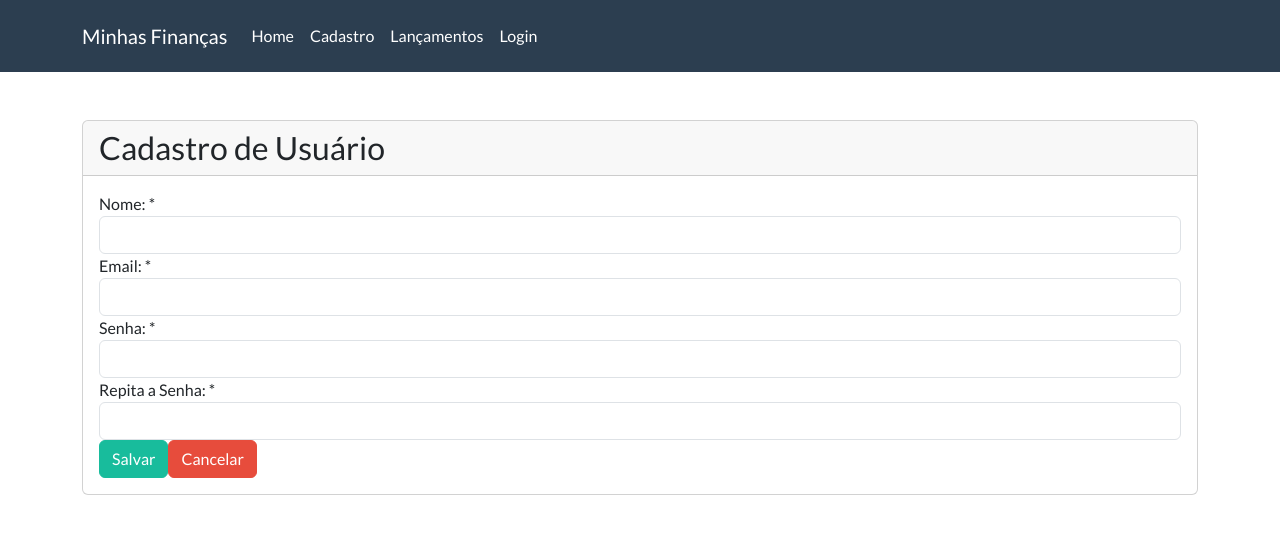
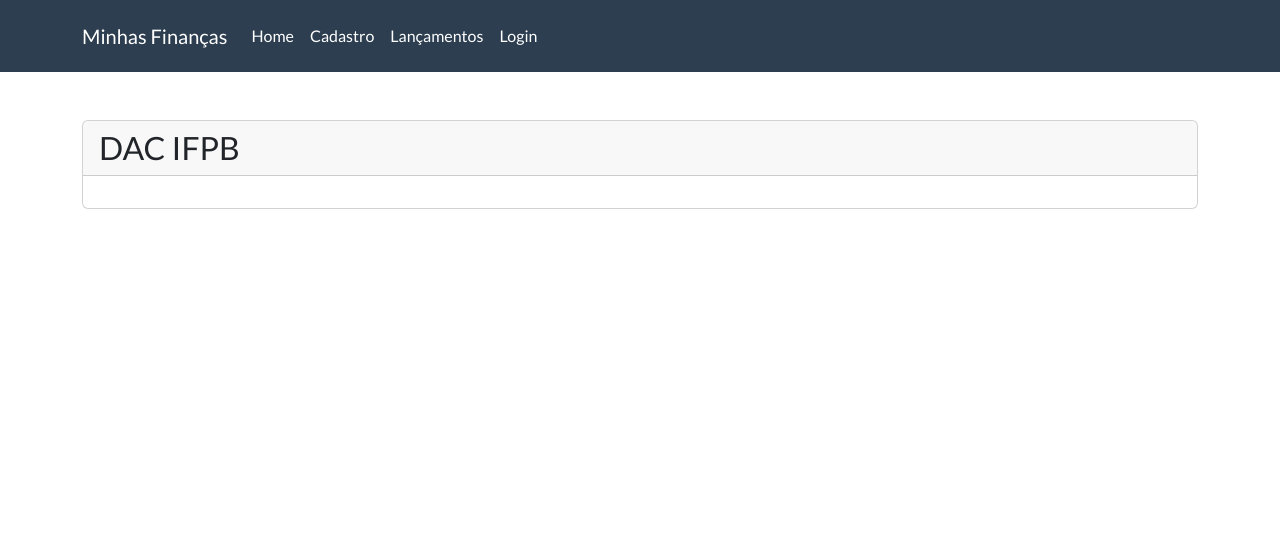
Before and after one commit to elenilsonvieira/myfinances-front, a React (Create React App) app: page / in a window 1280 px wide. Shown: the top 534 px of the page. Built offline with nearby package versions, Linux system fonts and the light colour scheme.

Commit message:
Configuradas as rotas

```diff
--- a/package.json
+++ b/package.json
@@ -9,6 +9,7 @@
     "bootswatch": "^5.1.3",
     "react": "^18.0.0",
     "react-dom": "^18.0.0",
+    "react-router-dom": "^6.3.0",
     "react-scripts": "5.0.0",
     "web-vitals": "^2.1.4"
   },
--- a/src/App.js
+++ b/src/App.js
@@ -2,9 +2,8 @@ import React from 'react';
 import 'bootswatch/dist/flatly/bootstrap.css';
 import './App.css';
 
-import Login from './screens/login/Login';
-import CreateUser from './screens/createUser/CreateUser';
 import Navbar from './components/NavBar';
+import MyRoutes from './main/MyRoutes';
 
 export default class App extends React.Component {
 
@@ -12,7 +11,7 @@ export default class App extends React.Component {
     return(
       <div>
         <Navbar />
-        <CreateUser />
+        <MyRoutes />
       </div>
     )
   }
--- a/src/components/NavBar.js
+++ b/src/components/NavBar.js
@@ -1,12 +1,12 @@
-import React from 'react'
+import React from 'react';
 
-import NavbarItem from './NavbarItem'
+import NavbarItem from './NavbarItem';
 
 function Navbar(props){
     return (
         <div className="navbar navbar-expand-lg fixed-top navbar-dark bg-primary">
         <div className="container">
-          <a href="/home" className="navbar-brand">Minhas Finanças</a>
+          <a href="/" className="navbar-brand">Minhas Finanças</a>
           <button className="navbar-toggler" type="button"
                   data-toggle="collapse" data-target="#navbarResponsive"
                   aria-controls="navbarResponsive" aria-expanded="false"
--- a/src/index.js
+++ b/src/index.js
@@ -10,8 +10,3 @@ ReactDOM.render(
   </React.StrictMode>,
   document.getElementById('root')
 );
-
-// If you want to start measuring performance in your app, pass a function
-// to log results (for example: reportWebVitals(console.log))
-// or send to an analytics endpoint. Learn more: https://bit.ly/CRA-vitals
-reportWebVitals();
--- /dev/null
+++ b/src/main/MyRoutes.js
@@ -0,0 +1,20 @@
+import React from "react";
+import { Route, BrowserRouter, Routes } from "react-router-dom";
+
+import Home from "../screens/home/Home";
+import Login from '../screens/login/Login';
+import CreateUser from '../screens/createUser/CreateUser';
+
+function MyRoutes() {
+   return(
+       <BrowserRouter>
+        <Routes>
+           <Route element = { <Home /> }  path="/" exact />
+           <Route element = { <Login /> }  path="/login" />
+           <Route element = { <CreateUser /> }  path="/createUser" />
+        </Routes>
+       </BrowserRouter>
+   );
+}
+
+export default MyRoutes;
--- /dev/null
+++ b/src/screens/home/Home.js
@@ -0,0 +1,17 @@
+import React from 'react'
+import './Home.css';
+
+import Card from '../../components/Card';
+
+export default class Home extends React.Component{
+
+    render(){
+        return (
+            <div className='container'>
+                <Card title="DAC IFPB">
+
+                </Card>
+            </div>
+        )
+    }
+}
```
Also changed, not shown: src/screens/home/Home.css (added), 1 other file (tests, documents, lock files or other folders).
